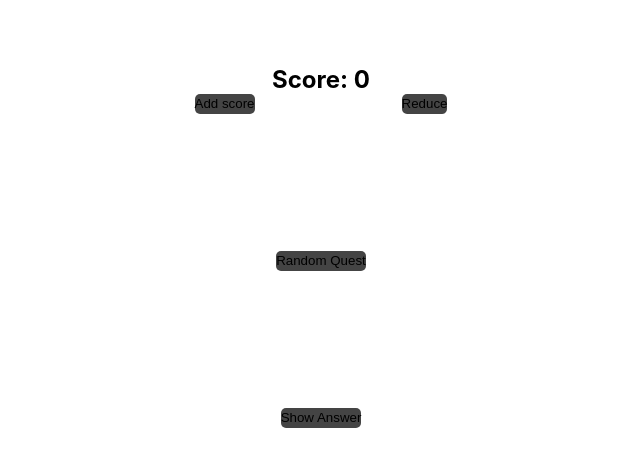
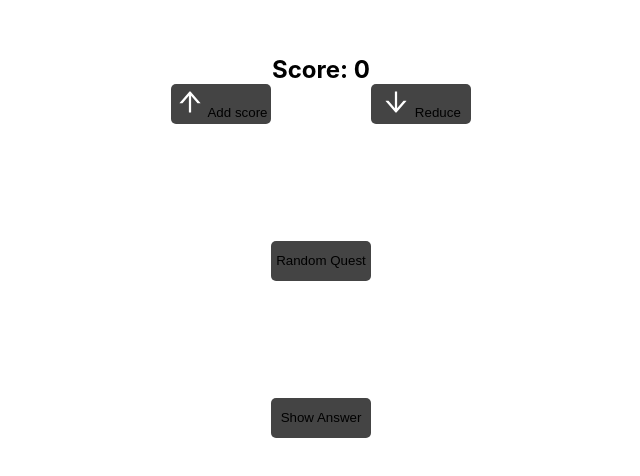
Before and after one commit to abdulai1sow/jeopardy-app, a React (Create React App) app: page / in a window 1280 px wide. Shown: the part 104-580 px from the top of the page, without its empty margins (319-959 px from the left). Built offline with nearby package versions, Linux system fonts and the light colour scheme.

Commit message:
arrow icon

```diff
--- a/package.json
+++ b/package.json
@@ -8,6 +8,7 @@
     "@testing-library/user-event": "^13.5.0",
     "react": "^18.2.0",
     "react-dom": "^18.2.0",
+    "react-icons": "^4.6.0",
     "react-scripts": "5.0.1",
     "web-vitals": "^2.1.4"
   },
--- a/src/App.css
+++ b/src/App.css
@@ -65,9 +65,11 @@
 /* =========BUTTONS========= */
 button{
   background-color: #444;
-  height: 20px;
-  width: auto;
+  height: 40px;
+  /* min-width: 80px; */
+  width: 100px;
   border-radius: 5px;
+
 
 }
 .points > div{
--- a/src/App.js
+++ b/src/App.js
@@ -1,7 +1,7 @@
 import { useState, useEffect } from 'react'
 import Display from './Display'
 import './App.css'
-
+import { AiOutlineArrowUp, AiOutlineArrowDown } from 'react-icons/ai'
 function App() {
 
 
@@ -43,8 +43,10 @@ function App() {
       <div className='points'>
         <h2>Score: {points}</h2>
         <div>
-          <button onClick={addScore} className='button add'> Add score</button>
-          <button onClick={reduceScore} className='button reduce'>Reduce</button>
+          <button onClick={addScore} className='button add'> <AiOutlineArrowUp style={{ color: '#fff', fontSize: '30px', position:'relative' }} />  Add score</button>
+
+          <button onClick={reduceScore} className='button reduce'>
+            <AiOutlineArrowDown style={{ color: '#fff', fontSize: '30px' }} /> Reduce</button>
         </div>
       </div>
 
```
Also changed, not shown: 1 other file (tests, documents, lock files or other folders).
